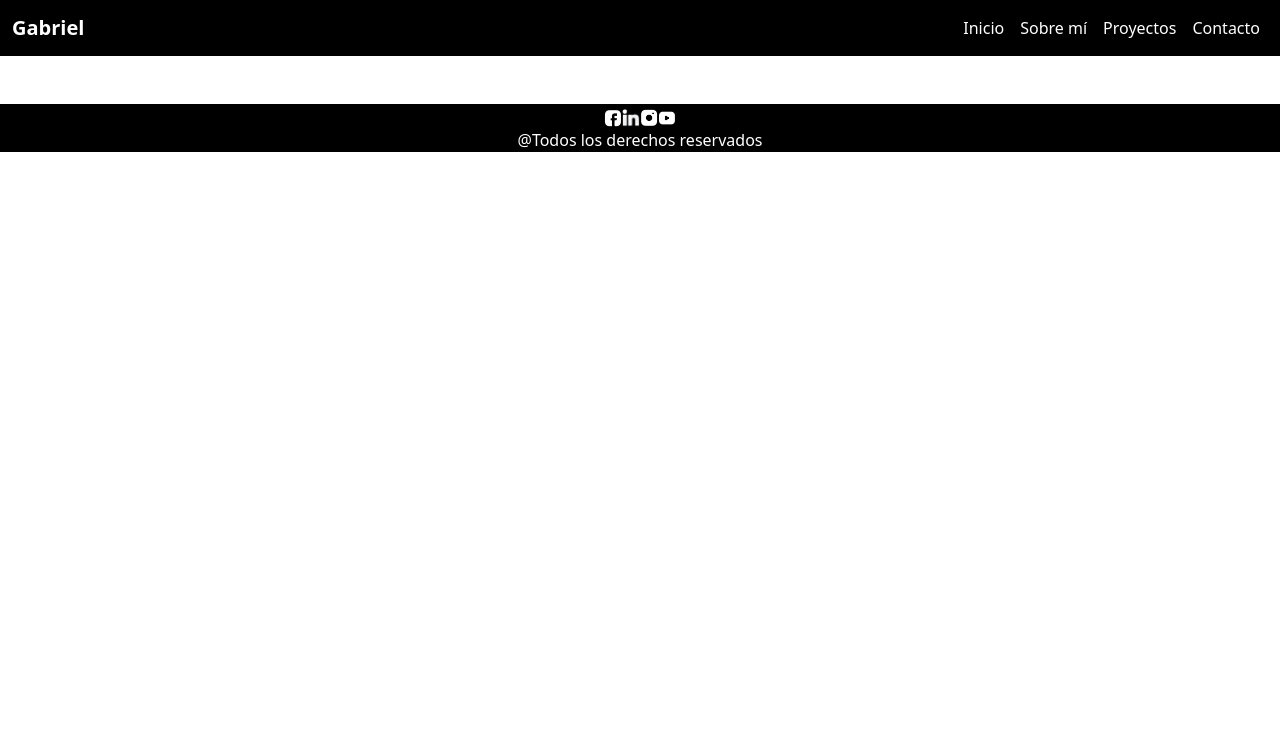
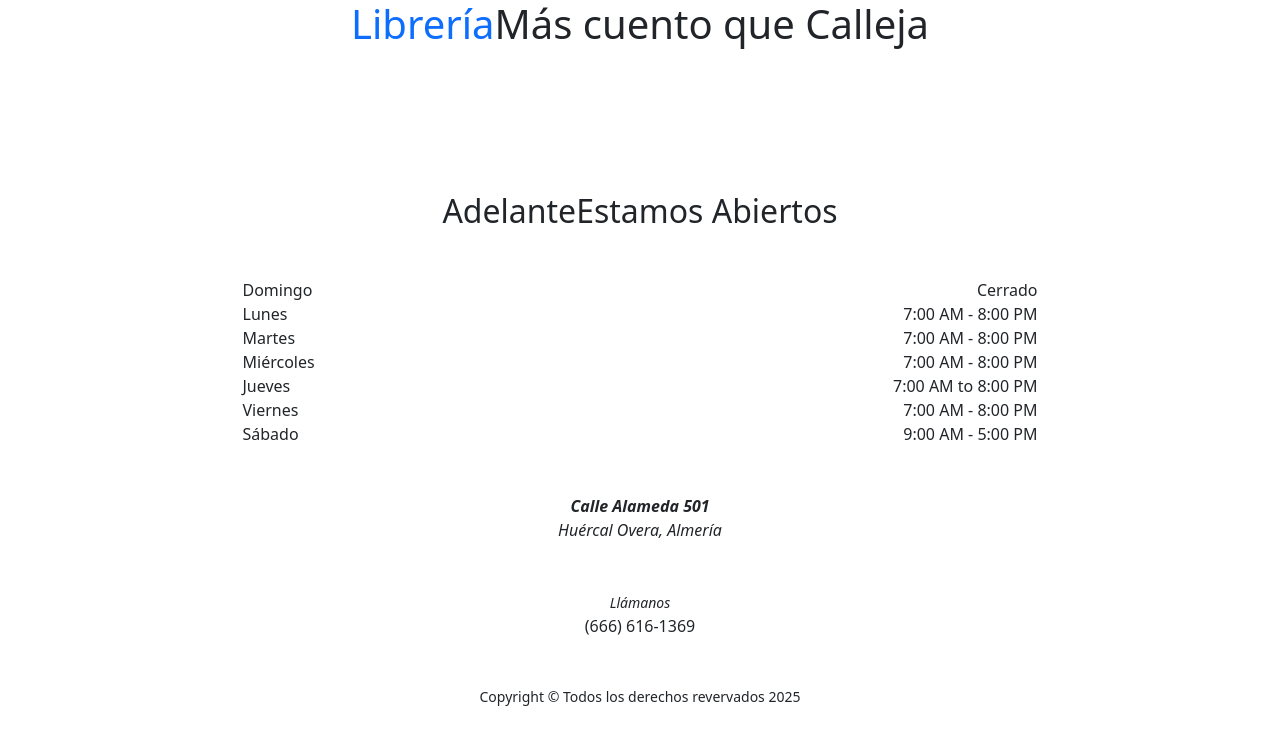
Before and after one commit to gabriel72188/LibreriaREACT, a React (Vite) app: page /store in a window 1280 px wide. Shown: the top 744 px of the page. Built offline with nearby package versions, Linux system fonts and the light colour scheme.

Commit message:
Products-about-store

```diff
--- a/src/components/Footer.tsx
+++ b/src/components/Footer.tsx
@@ -1,45 +1,6 @@
 export const Footer = () => {
-  return (
-    <footer className="bg-black text-white text-center py-6  mt-6 footer">
-      <div className="container">
-        <section
-          id="redes-sociales"
-          className="flex justify-center items-center gap-6">
-          <a href="https://www.facebook.com/gabriel.monroyquiroz.5?locale=es_ES" aria-label="Facebook">
-            <img
-              src="/src/images/FB.png" alt="Facebook"
-              loading="lazy"
-              width="18"
-              height="18"
-            />
-          </a>
-          <a href="https://www.linkedin.com/in/gabrielmonroy1205/" aria-label="Linkedin">
-            <img
-              src="/src/images/LN.png" alt="Linkedin"
-              loading="lazy"
-              width="18"
-              height="18"
-            />
-          </a>
-          <a href="https://www.instagram.com/gaabriel_xlz/" aria-label="IG">
-            <img
-              src="/src/images/IG.png" alt="IG"
-              loading="lazy"
-              width="18"
-              height="18"
-            />
-          </a>
-          <a href="https://www.youtube.com/channel/UChcnKkTEz7AAsFDIPm7N_yQ" aria-label="YouTube">
-            <img
-              src="/src/images/YT.png" alt="youtube"
-              loading="lazy"
-              width="18"
-              height="18"
-            />
-          </a>
-        </section>
-        <p className="mb-1">@Todos los derechos reservados</p>
-      </div>
-    </footer>
+  return (<footer className="footer text-faded text-center py-5">
+    <div className="container"><p className="m-0 small">Copyright &copy; Todos los derechos revervados 2025</p></div>
+</footer>
   )
 }
--- a/src/components/Header.tsx
+++ b/src/components/Header.tsx
@@ -1,31 +1,26 @@
 export const Header = () => {
   return (
-    <header className="menu bg-black">
-      <nav className="navbar navbar-expand-lg navbar-light">
-        <div className="container-fluid">
-          <button className="navbar-toggler d-lg-none text-white border-0 bg-transparent" type="button" data-bs-toggle="collapse" data-bs-target="#navbarNav" aria-controls="navbarNav" aria-expanded="false" aria-label="Toggle navigation">
-            <img
-              src="/src/images/tres.png"
-              alt="menu"
-              style={{
-                width: '30px',
-                height: '30px',
-                objectFit: 'cover',
-              }}
-            />
-          </button>
+    <header>
+    <h1 className="site-heading text-center text-faded d-none d-lg-block">
+        <span className="site-heading-upper text-primary mb-3">Librería</span>
+        <span className="site-heading-lower">Más cuento que Calleja</span>
+    </h1>
 
-          <a className="navbar-brand d-none d-lg-block text-white" href="/"> <b>Gabriel</b></a>
-          <div className="collapse navbar-collapse" id="navbarNav">
-            <ul className="navbar-nav ms-auto">
-              <li className="nav-item"><a className="nav-link text-white" href="/index" title="Inicio">Inicio</a></li>
-              <li className="nav-item"><a className="nav-link text-white" href="/habilidades" title="Sobre mí">Sobre mí</a></li>
-              <li className="nav-item"><a className="nav-link text-white" href="/proyectos" title="Proyectos">Proyectos</a></li>
-              <li className="nav-item"><a className="nav-link text-white" href="/contacto" title="Contacto">Contacto</a></li>
-            </ul>
-          </div>
+    <nav className="navbar navbar-expand-lg navbar-dark py-lg-4" id="mainNav">
+        <div className="container">
+            <a className="navbar-brand text-uppercase fw-bold d-lg-none" href="index.html">Librería</a>
+            <button className="navbar-toggler" type="button" data-bs-toggle="collapse" data-bs-target="#navbarSupportedContent" aria-controls="navbarSupportedContent" aria-expanded="false" aria-label="Toggle navigation"><span className="navbar-toggler-icon"></span></button>
+            <div className="collapse navbar-collapse" id="navbarSupportedContent">
+                <ul className="navbar-nav mx-auto">
+                    <li className="nav-item px-lg-4"><a className="nav-link text-uppercase" href="/">Inicio</a></li>
+                    <li className="nav-item px-lg-4"><a className="nav-link text-uppercase" href="/about">Sobre</a></li>
+                    <li className="nav-item px-lg-4"><a className="nav-link text-uppercase" href="/products">Libros</a></li>
+                    <li className="nav-item px-lg-4"><a className="nav-link text-uppercase" href="/store">Horario</a></li>
+                    <li className="nav-item px-lg-4"><a className="nav-link text-uppercase" href="/login">Admin</a></li>
+                </ul>
+            </div>
         </div>
-      </nav>
-    </header>
+    </nav>
+</header>
   )
 }
--- a/src/pages/Contacto.tsx
+++ /dev/null
@@ -1,42 +0,0 @@
-export const Contacto = () => {
-  return (
-      <main className="container mt-5 contenido">
-      <h1 className="text-center text-white"><b>Contacto</b></h1>
-      <form className="bg-light p-3 mt-4 rounded shadow-sm">
-        <div className="mb-3">
-          <label htmlFor="nombre" className="form-label">
-            Nombre
-          </label>
-          <input type="text" id="nombre" name="nombre" className="form-control" required />
-        </div>
-        <div className="mb-3">
-          <label htmlFor="email" className="form-label">
-            Correo
-          </label>
-          <input
-            type="email"
-            id="email"
-            name="email"
-            className="form-control"
-            required
-            placeholder="correo@ejemplo.com"
-          />
-        </div>
-        <div className="mb-3">
-          <label htmlFor="mensaje" className="form-label">
-            Mensaje
-          </label>
-          <textarea
-            className="form-control"
-            placeholder="Tu mensaje"
-            rows={3}
-            name="mensaje"
-            id="mensaje"
-          ></textarea>
-        </div>
-        <button type="submit" className="btn btn-primary">
-          Enviar
-        </button>
-      </form>
-    </main>  );
-};
--- a/src/pages/Habilidades.tsx
+++ b/src/pages/Login.tsx
@@ -1,4 +1,4 @@
-export const Habilidades = () => {
+export const Login = () => {
   return (
     <main className="container mt-5 contenido">
       <article className="row">
--- /dev/null
+++ b/src/pages/Products.tsx
@@ -0,0 +1,11 @@
+export const Products = () => {
+  return <main className="container mt-5 contenido">
+  <div className="container mt-4">
+        <h2 className="text-center">Lista de Libros</h2>
+        <div className="row">
+
+
+        </div>
+    </div>
+</main>;
+};
--- a/src/pages/Proyectos.tsx
+++ /dev/null
@@ -1,46 +0,0 @@
-export const Proyectos = () => {
-  return <main className="container mt-5 contenido">
-  <section className="row">
-    {/* Proyectos */}
-    <h2 className="text-center mt-5 text-white">
-      Proyectos
-    </h2>
-    <table className="mt-5 ">
-      <thead className="table-warning text-center">
-        <tr>
-          <td>
-            <img
-              src="/src/images/Pruebaimg.jpg"
-              className="img-fluid rounded"
-              width="300"
-              height="300"
-            />
-            <h3 className="text-white mt-3">Proyecto1</h3>
-            <p className="text-white mt-3"> Descripcion del proyecto1</p>
-          </td>
-          <td>
-            <img
-              src="/src/images/Pruebaimg.jpg"
-              className="img-fluid rounded"
-              width="300"
-              height="300"
-            />
-            <h3 className="text-white mt-3">Proyecto2</h3>
-            <p className="text-white mt-3"> Descripcion del proyecto2</p>
-          </td>
-          <td>
-            <img
-              src="/src/images/Pruebaimg.jpg"
-              className="img-fluid rounded"
-              width="300"
-              height="300"
-            />
-            <h3 className="text-white mt-3">Proyecto3</h3>
-            <p className="text-white mt-3"> Descripcion del proyecto3</p>
-          </td>
-        </tr>
-      </thead>
-    </table>
-  </section>
-</main>;
-};
--- /dev/null
+++ b/src/pages/store.tsx
@@ -0,0 +1,61 @@
+export const Store = () => {
+  return (
+      <main className="container mt-5 contenido">
+      <section className="page-section cta">
+        <div className="container">
+            <div className="row">
+                <div className="col-xl-9 mx-auto">
+                    <div className="cta-inner bg-faded text-center rounded">
+                        <h2 className="section-heading mb-5">
+                            <span className="section-heading-upper">Adelante</span>
+                            <span className="section-heading-lower">Estamos Abiertos</span>
+                        </h2>
+                        <ul className="list-unstyled list-hours mb-5 text-left mx-auto">
+                            <li className="list-unstyled-item list-hours-item d-flex">
+                                Domingo
+                                <span className="ms-auto">Cerrado</span>
+                            </li>
+                            <li className="list-unstyled-item list-hours-item d-flex">
+                                Lunes
+                                <span className="ms-auto">7:00 AM - 8:00 PM</span>
+                            </li>
+                            <li className="list-unstyled-item list-hours-item d-flex">
+                                Martes
+                                <span className="ms-auto">7:00 AM - 8:00 PM</span>
+                            </li>
+                            <li className="list-unstyled-item list-hours-item d-flex">
+                                Miércoles
+                                <span className="ms-auto">7:00 AM - 8:00 PM</span>
+                            </li>
+                            <li className="list-unstyled-item list-hours-item d-flex">
+                                Jueves
+                                <span className="ms-auto">7:00 AM to 8:00 PM</span>
+                            </li>
+                            <li className="list-unstyled-item list-hours-item d-flex">
+                                Viernes
+                                <span className="ms-auto">7:00 AM - 8:00 PM</span>
+                            </li>
+                            <li className="list-unstyled-item list-hours-item d-flex">
+                                Sábado
+                                <span className="ms-auto">9:00 AM - 5:00 PM</span>
+                            </li>
+                        </ul>
+                        <p className="address mb-5">
+                            <em>
+                                <strong>Calle Alameda 501</strong>
+                                <br />
+                                Huércal Overa, Almería
+                            </em>
+                        </p>
+                        <p className="mb-0">
+                            <small><em>Llámanos</em></small>
+                            <br />
+                            (666) 616-1369
+                        </p>
+                    </div>
+                </div>
+            </div>
+        </div>
+    </section>
+    </main>  );
+};
--- a/src/routes/AppRoutes.tsx
+++ b/src/routes/AppRoutes.tsx
@@ -1,7 +1,7 @@
 import { Index } from '../pages/Index';
-import { Contacto } from '../pages/Contacto';
-import { Habilidades } from '../pages/Habilidades';
-import { Proyectos } from '../pages/Proyectos';
+import { Store } from '../pages/store';
+import { Login } from '../pages/login';
+import { Products } from '../pages/products';
 import { BrowserRouter, Routes, Route } from 'react-router-dom';
 
 export const AppRoutes = () => {
@@ -10,9 +10,9 @@ export const AppRoutes = () => {
     <Routes>
         <Route path="/" element={<Index />} />
         <Route path="/index" element={<Index />} />
-        <Route path="/contacto" element={<Contacto />} />
-        <Route path="/habilidades" element={<Habilidades/>} />
-        <Route path="/proyectos" element={<Proyectos />} />
+        <Route path="/store" element={<Store />} />
+        <Route path="/login" element={<Login/>} />
+        <Route path="/products" element={<Products />} />
     </Routes>
 </BrowserRouter>  )
 }
```
